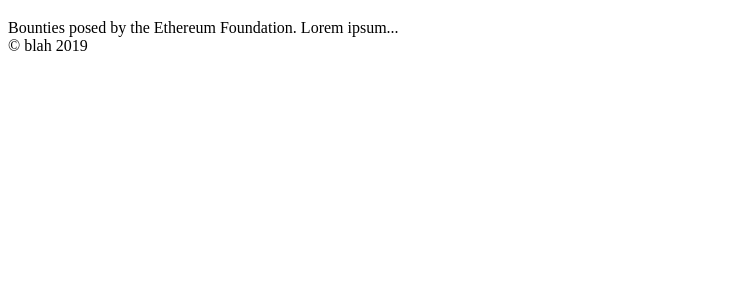
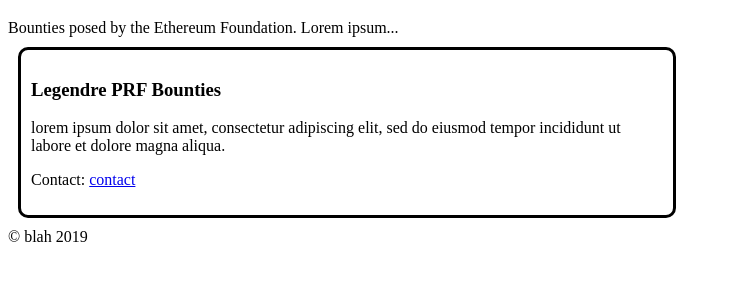
Before and after one commit to bricehuang/eth-bounties, a plain HTML site: page index.html in a window 1280 px wide. Shown: the part 61-342 px from the top of the page, without its empty margins (0-731 px from the left). Drawn offline with Linux system fonts and the light colour scheme.

Commit message:
bounty class

```diff
--- a/index.html
+++ b/index.html
@@ -12,6 +12,13 @@
 
     <main>
       Bounties posed by the Ethereum Foundation. Lorem ipsum...
+
+      <div class="bounty">
+        <h3>Legendre PRF Bounties</h3>
+        <p>lorem ipsum dolor sit amet, consectetur adipiscing elit, sed do eiusmod tempor incididunt ut labore et dolore magna aliqua.</p>
+        <p>Contact: <a href="#">contact</a></p>
+      </div>
+
     </main>
 
     <footer>
--- a/style.css
+++ b/style.css
@@ -1,3 +1,16 @@
 header h1 {
-	color: green;
+  color: green;
 }
+
+.bounty {
+  border-style: solid;
+  max-width: 50%;
+  padding: 10px;
+  margin: 10px;
+  border-radius: 10px;
+}
+
+.bounty:hover {
+  background-color: yellow;
+  border-color: blue;
+}
```
